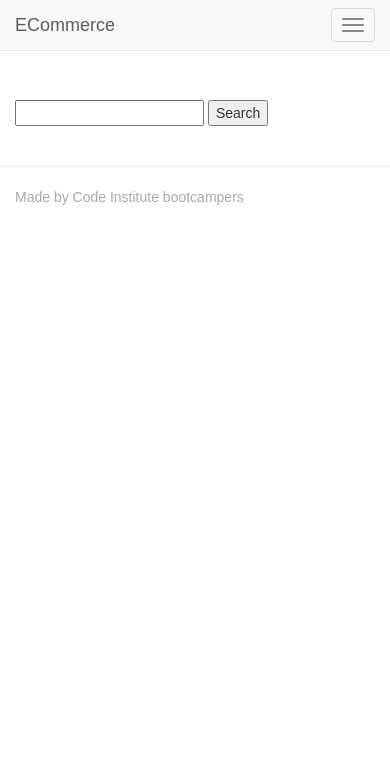
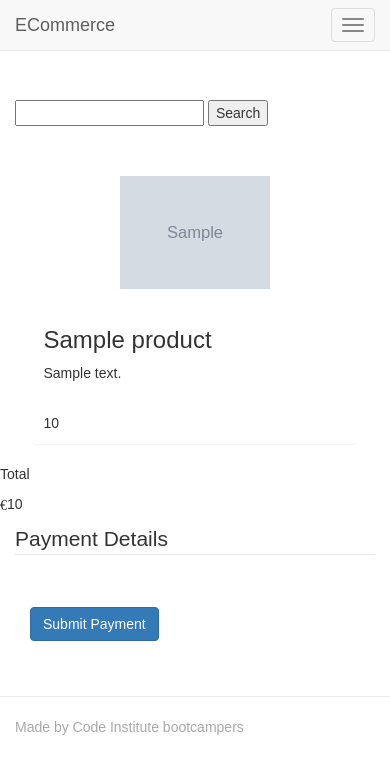
Before and after one commit to mkuti/e-commerce, a Django app: template checkout/templates/checkout.html in a window 390 px wide. Shown: the top 774 px of the page. Run offline with Django 3.2, Linux system fonts and the light colour scheme; the template is opened without the code that fills it: most values are stand-ins (such as "Sample title", 1, 10 or a date in 2020); grey boxes marked "Sample" are stand-in pictures; some libraries are stand-ins or nearby versions; some web fonts are replaced.

Commit message:
finished checkout.html template and corrected views.py

```diff
--- a/cart/templates/cart.html
+++ b/cart/templates/cart.html
@@ -32,6 +32,6 @@
 <div class="row">
 <p>Total</p>
 <p><span class="glyphicon glyphicon-euro" aria-hidden="true"></span>{{ total }}</p>
-<a href="" class="btn btn-success" role="button"><span class="glyphicon glyphicon-ok-sign" aria-hidden="true"></span>CheckOut</a>
+<a href="{% url 'checkout' %}" class="btn btn-success" role="button"><span class="glyphicon glyphicon-ok-sign" aria-hidden="true"></span>CheckOut</a>
 </div>
 {% endblock %}
--- a/checkout/templates/checkout.html
+++ b/checkout/templates/checkout.html
@@ -3,6 +3,53 @@
 {% load bootstrap_tags %}
 
 {% block head_js %}
-<script></script>
+<script type="text/javascript" src="https://js.stripe.com/v2/"></script>
+<script type="text/javascript">
+    //<![CDATA[
+        Stripe.publishableKey = '{{ publishable }}';
+        //]]>
+</script>
+<script type="text/javascript" src=" {% static 'js/stripe.js' %} "></script>
+{% endblock %}
 
-{% endblock head_js%}
+{% block content %}
+
+<div class="row row-flex">
+    {% for item in cart_items %}
+
+    <div class="col-xs-10 col-xs-offset-1 col-sm-offset-0 col-sm-6 col-md-4 display panel panel-default">
+        <div class="product" style="background-image: url('{{ MEDIA_URL }}{{ item.product.image }}')"></div>
+        <div class="caption">
+            <h3> {{ item.product.name }} </h3>
+            <p class="product-description">{{ item.product.description }}</p>
+            <p>{{ product.price }}</p>
+        </div>
+    </div>
+    {% endfor %}
+</div>
+<div class="row">
+    <p>Total</p>
+    <p><span class="glyphicon glyphicon-euro" aria-hidden="true"></span>{{ total }}</p>
+</div>
+
+<form role="form" method="post" id="payment-form" action="{% url 'checkout' %}">
+    <legend>Payment Details</legend>
+    <div id="credit-card-errors" style="display:none">
+        <div class="alert-message block-message error" id="stripe-error-message"></div>
+    </div>
+
+    <div class="form-group col-md-6">
+        {{ order_form |as_bootstrap }}
+    </div>
+
+    <div class="form-group col-md-6">
+        {{ payment_form |as_bootstrap }}
+    </div>
+
+    {% csrf_token %}
+    <div class="form-group col-md-12">
+        <input type="submit" class="btn btn-primary" id="submit_payment_btn" value="Submit Payment" name="commit">
+    </div>
+</form>
+
+{% endblock %}
--- a/checkout/urls.py
+++ b/checkout/urls.py
@@ -1,6 +1,6 @@
 from django.conf.urls import url
-from .views import check_out
+from .views import checkout
 
 urlpatterns = [
-    url(r'^$', check_out, name=check_out),
+    url(r'^$', checkout, name='checkout'),
 ]
--- a/templates/base.html
+++ b/templates/base.html
@@ -40,7 +40,7 @@
                         <a href="{% url 'view_cart' %}">
                             <i class="fa fa-shipping-cart"></i>cart
                             {% if product_count > 0 %}
-                            <label class="badge badge-warning"> {{ product_count }} </label>
+                            <label class="badge badge-warning">{{ product_count }}</label>
                             {% endif %}
                         </a>
                     </li>
```
Also changed, not shown: checkout/views.py (+6 -6 lines), README.md.
